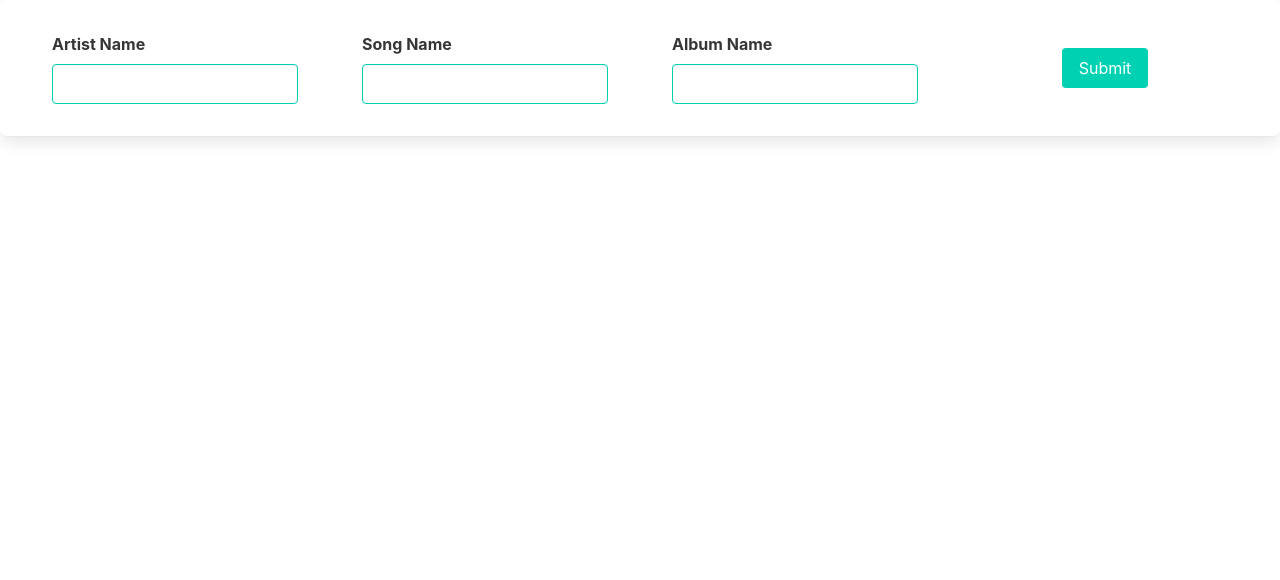
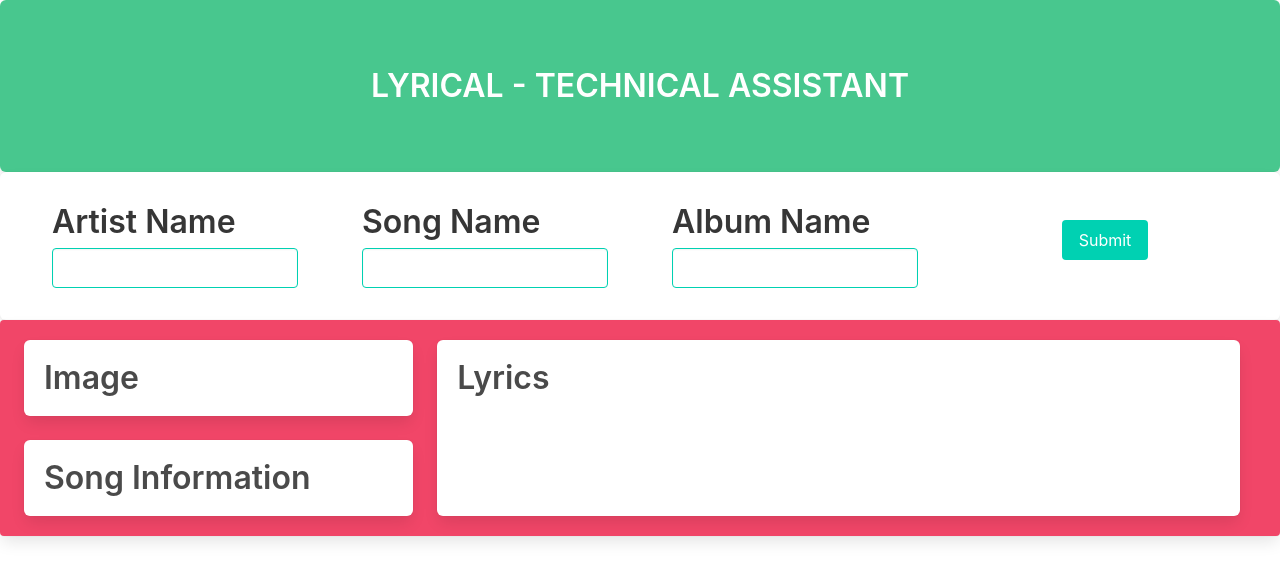
Before and after one commit to Dustin2400/lyrical-ta, a plain HTML site: page index.html in a window 1280 px wide. Drawn offline with nearby package versions, Linux system fonts and the light colour scheme.

Commit message:
updated format

```diff
--- a/index.html
+++ b/index.html
@@ -13,24 +13,38 @@
 <body>
 
     <header >
+      <section class="hero is-info welcome is-success is-justify-content-center	is-align-items-center box mx-auto my-auto box">
+        <div class="hero-body">
+            <div class="container">
+                <h1 class="title ">
+                   <span> LYRICAL - TECHNICAL ASSISTANT </span>
+                </h1>
+            </div>
+        </div>
+    </section>
+
+    </header>
+
+  <section>
+
     <div class="field is-horizontal is-flex-wrap-wrap columns is-variable is-1-mobile is-0-tablet is-3-desktop is-8-widescreen is-2-fullhd mx-auto my-auto box">
       <div class= "column">
 
-                <label class="label" for="artistName">Artist Name</label>
-                <input class="input is-primary " type="text" id="artistName">
+          <label class="label" for="artistName"><p class="title">Artist Name</p></label>
+          <input class="input is-primary" type="text" id="artistName">
 
       </div>
 
     <div class= "column">
 
-              <label class="label" for="songName">Song Name</label>
+      <label class="label" for="songName"><p class="title">Song Name</p></label>
       <input class="input is-primary" type="text" id="songName">
 
     </div>
 
     <div class= "column">
 
-              <label class="label" for="albumtName">Album Name</label>
+      <label class="label" for="albumtName"><p class="title">Album Name</p></label>
       <input class="input is-primary" type="text" id="albumName">
 
     </div>
@@ -43,15 +57,28 @@
           </button>
     </div>
 
+  <div>
+
+</section>
 
 
+<main class = "box mx-auto my-auto box notification is-danger ">
+  <div class="tile is-ancestor">
+    <div class="tile is-4 is-vertical is-parent">
+      <div class="tile is-child box">
+        <p class="title">Image</p>
+
       </div>
-
-    </header>
-
-
-    <main>
-
+      <div class="tile is-child box">
+        <p class="title">Song Information</p>
+      </div>
+    </div>
+    <div class="tile is-parent">
+      <div class="tile is-child box">
+        <p class="title">Lyrics</p>
+        </div>
+    </div>
+  </div>
 </main>
 
 </body>
```
Lines whose indentation alone changed are shown as unchanged.
